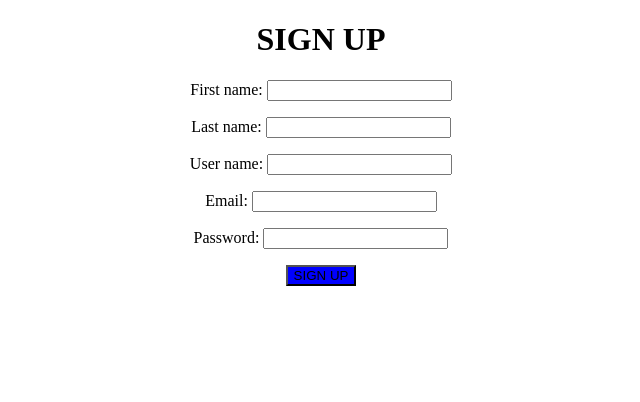
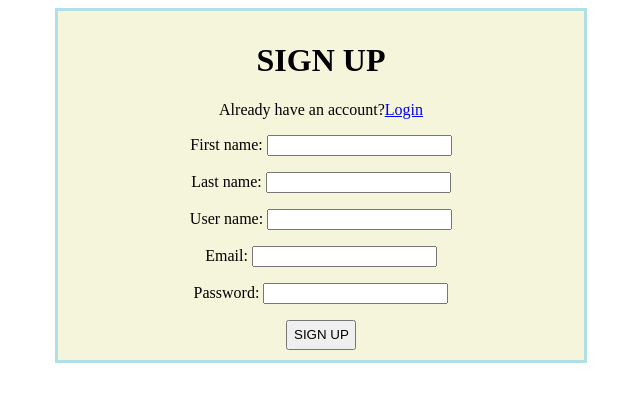
Before and after one commit to michelle-atala/library-mgt, a Django app: page /sign_up/ in a window 1280 px wide. Shown: the top 402 px of the page, without its empty margins (319-959 px from the left). Run offline with Django 4.2, Linux system fonts and the light colour scheme.

Commit message:
Made changes to the sign up and login pages

```diff
--- a/LibraryProject/LibraryProject/urls.py
+++ b/LibraryProject/LibraryProject/urls.py
@@ -19,7 +19,7 @@
 
 urlpatterns = [
     path('admin/', admin.site.urls),
-    path('login/',log_in),
+    path('login/',log_in,name="Login"),
     path('sign_up/',sign_up,name="SignUp"),
     path('verify/',login_verify,name="verify"),
     path('logout',log_out,name="logout"),
--- a/LibraryProject/The_Library/forms.py
+++ b/LibraryProject/The_Library/forms.py
@@ -1,10 +1,12 @@
 from django import forms
 
 from .models import Student
+from django.contrib.auth import get_user_model
 
 
 
 class SignUp_form(forms.Form):
+
     first_name=forms.CharField(max_length=50)
     last_name=forms.CharField(max_length=50)
     user_name=forms.CharField(max_length=50)
--- a/LibraryProject/The_Library/models.py
+++ b/LibraryProject/The_Library/models.py
@@ -15,11 +15,11 @@
    #date_returned
    #penalty
 class Student(models.Model):
-    first_name=models.CharField(max_length=50,default='Samson')
-    last_name=models.CharField(max_length=50,default='Wanendeya')
+    first_name=models.CharField(max_length=50,default=None)
+    last_name=models.CharField(max_length=50,default=None)
     user_name=models.CharField(max_length=50)
     password=models.CharField(max_length=20)
-    email=models.EmailField(max_length=250,default='someone@gmail.com')
+    email=models.EmailField(max_length=250,default=None)
     #student_number=models.CharField(max_length=12)
 
     def __str__(self):
--- a/LibraryProject/templates/sign_up.html
+++ b/LibraryProject/templates/sign_up.html
@@ -2,14 +2,25 @@
 <html lang="en">
 <head>
     <meta charset="UTF-8">
+    <style>
+          .center {
+    margin: auto;
+    width: 40%;
+    border: 3px solid powderblue;
+    padding: 10px;
+    background-color:beige;
+    center vertically;
+        }
+    </style>
     <title>Sign_up</title>
 </head>
 <body>
+<div class="center">
 <center>
 <form action="." method="POST">
     {% csrf_token %}
     <h1>SIGN UP</h1>
-
+    <p> Already have an account?<a href="{% url 'Login' %}">Login</a></p>
 <!--    FIRST NAME:<br>-->
 <!--    <input name="first_name"><br><br>-->
 <!--    LAST NAME:<br>-->
@@ -22,9 +33,12 @@
 <!--    <input name ="email"><br><br>-->
     {{ form.as_p }}
 
-    <input type ="submit" value="SIGN UP" style="background-color:blue">
+    <input type ="submit" value="SIGN UP" style="background-color:sky;height:30px;width:70px">
 
 
-</form></center>
+
+</form>
+</center>
+</div>
 </body>
 </html>
```
Also changed, not shown: LibraryProject/templates/login.html (+17 -2 lines), LibraryProject/db.sqlite3.
